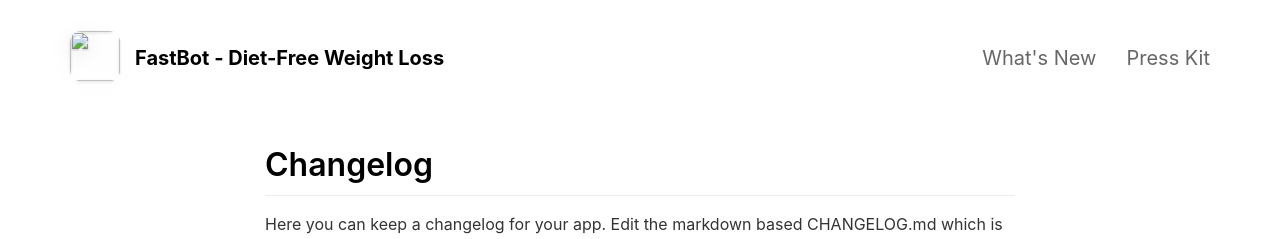
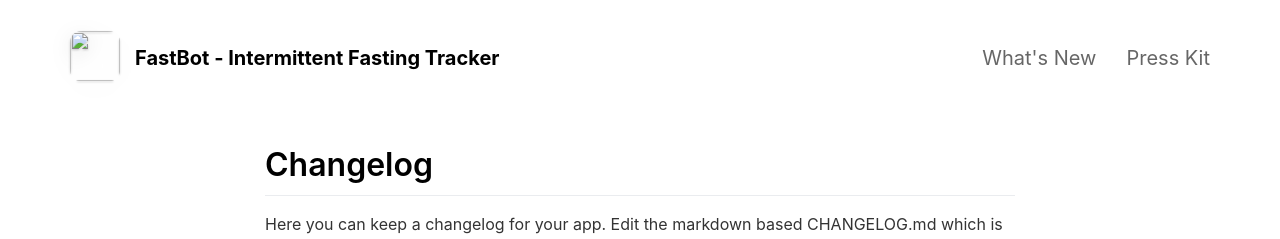
Before and after one commit to mecid/FastBot-Landing, a Jekyll site: the page built from _pages/changelog.md, in a window 1280 px wide and 900 px high. Shown: the top 239 px of the window. Built offline with Jekyll 4.4.1, drawn with Linux system fonts in a browser that asks for light colours; nearby versions of some CDN libraries.

Commit message:
Update _config.yml

```diff
--- a/_config.yml
+++ b/_config.yml
@@ -11,9 +11,9 @@ presskit_download_link                    : https://emilbaehr.com
                                                                                       # Or upload your press kit file to assets and set path accordingly (e.g. "assets/your_press_kit.zip").
 
 app_icon                                  : # assets/appicon.png                      # Automatically populates if not set and if iOS app ID is set.  Otherwise enter path to icon file manually.
-app_name                                  : FastBot - Diet-Free Weight Loss                                         # Automatically populates if not set and if iOS app ID is set.  Otherwise enter manually.
+app_name                                  : FastBot - Intermittent Fasting Tracker                                         # Automatically populates if not set and if iOS app ID is set.  Otherwise enter manually.
 app_price                                 :                                           # Automatically populates if not set and if iOS app ID is set.  Otherwise enter manually.
-app_description                           : Intermittent Fasting Tracker
+app_description                           : Diet-Free Weight Loss
 
 enable_smart_app_banner                   : true                                      # Set to true to show a smart app banner at top of page on mobile devices.
 
```
